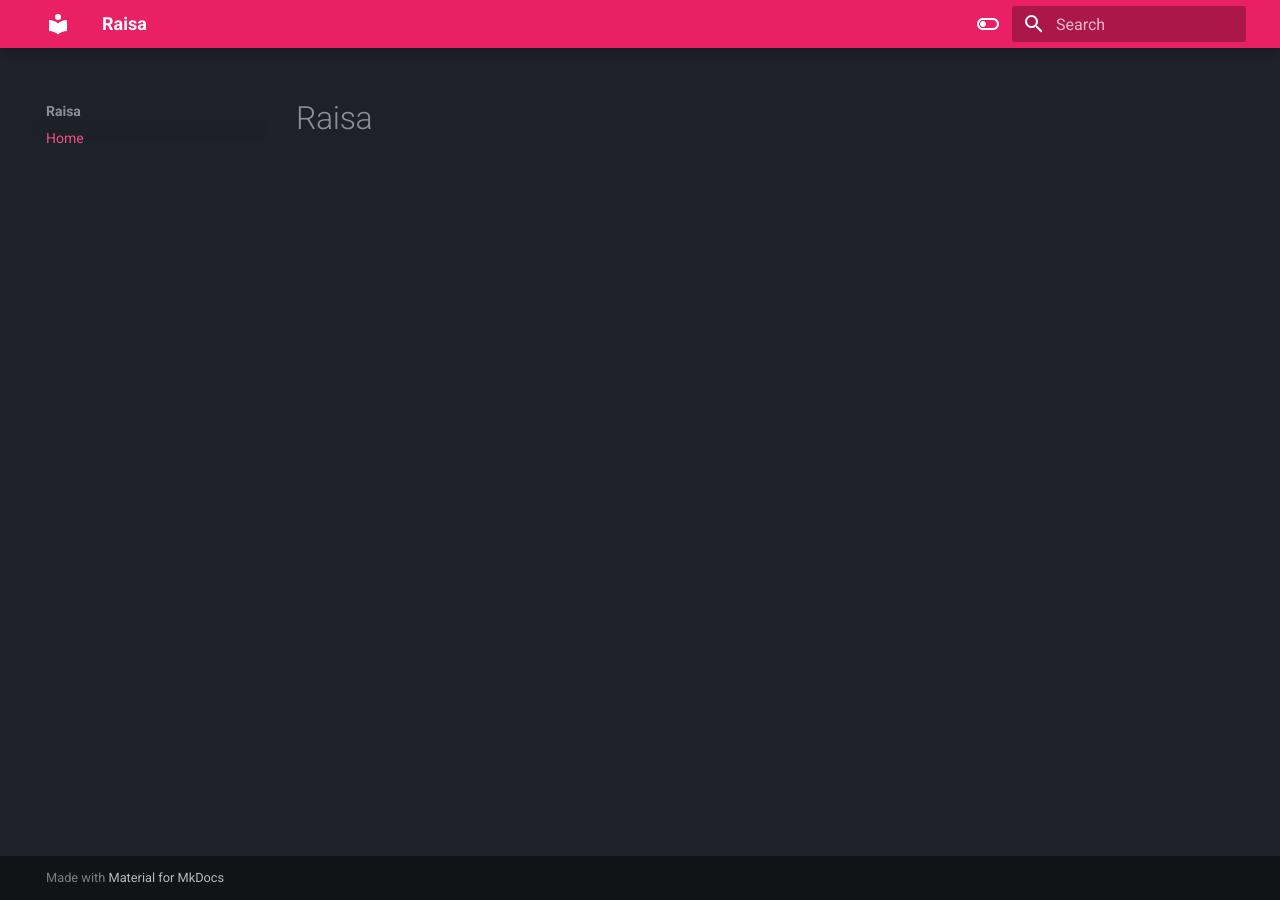
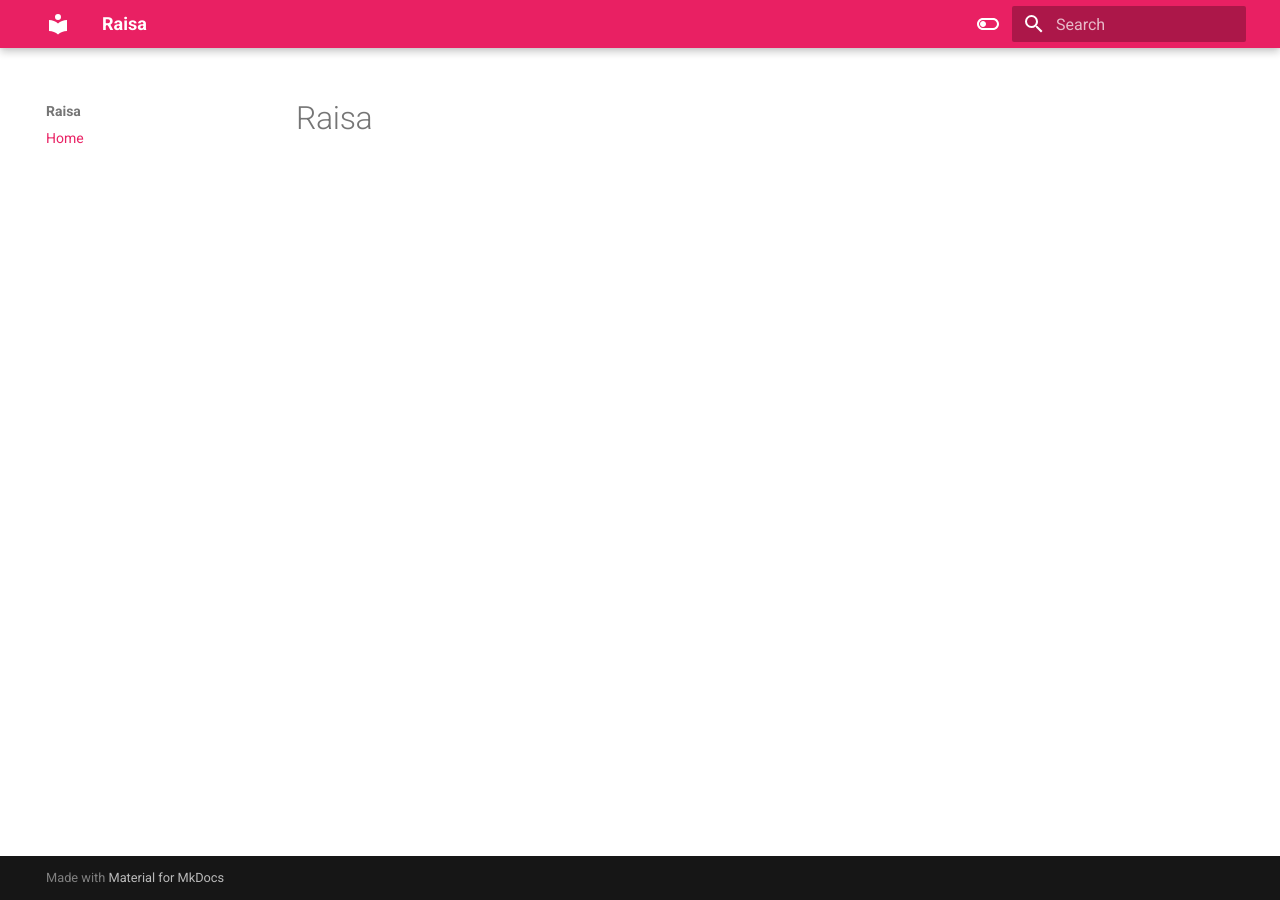
Before and after one commit to joaoluiznaufel/raisa, an MkDocs documentation site: the page built from docs/index.md, in a window 1280 px wide. Built offline with MkDocs 1.6.1 and Material for MkDocs 9.7.7, drawn with Linux system fonts in a browser that asks for light colours.

Commit message:
change color

```diff
--- a/mkdocs.yml
+++ b/mkdocs.yml
@@ -5,7 +5,7 @@ site_description: Raisa
 theme:
     name: material
     palette:
-    - scheme: slate # Palette toggle for dark mode
+    - scheme: default # Palette toggle for dark mode
       primary: pink
       toggle:
         icon: material/toggle-switch-off-outline
```
